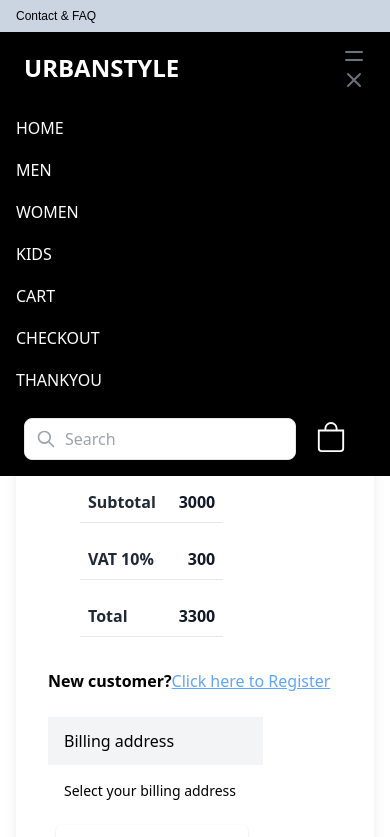
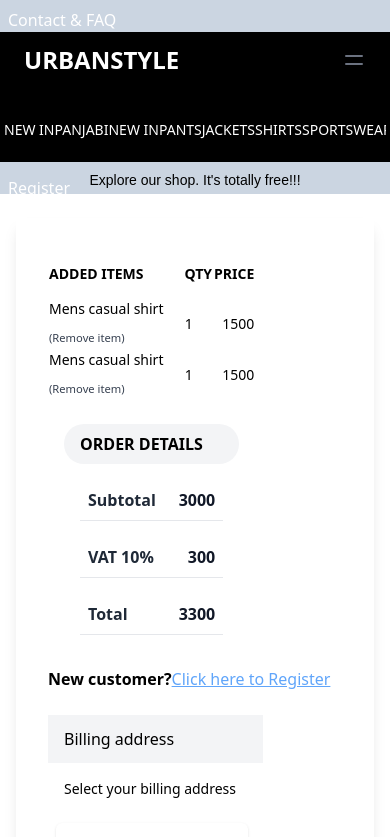
Before and after one commit to tarikul47/cloth-ecommerce-team-project-frontend-part, a Next.js app: page /Checkout in a window 390 px wide. Shown: the top 837 px of the page. Built offline with nearby package versions, Linux system fonts and the light colour scheme.

Commit message:
feat: mobile menu toggle and header responsive completed

```diff
--- a/components/Navbar.jsx
+++ b/components/Navbar.jsx
@@ -1,32 +1,55 @@
+import Link from "next/link";
+import { useState } from "react";
+import { menuItems, subMenuItems } from "../public/menuData";
 import Input from "./UI/Input";
 import MenuItem from "./UI/MenuItem";
-import { useRouter } from "next/router";
 
 const Navbar = () => {
-  const router = useRouter();
-  console.log(router.route);
+  const [navbar, setNavbar] = useState(false);
+  const showNavbar = () => {
+    setNavbar(!navbar);
+  };
+  const show = navbar ? "block" : "hidden";
+
   return (
     <section>
       <nav x-data="{ isOpen: false }" className="relative bg-black">
         <div className="container px-6 py-3 mx-auto md:flex">
           <div className="flex items-center justify-between">
             <div>
-              <a
-                className="text-2xl font-bold text-white transition-colors duration-300 transform lg:text-3xl"
-                href="/"
-              >
+              <Link href="/">
+                <a className="text-2xl font-bold text-white transition-colors duration-300 transform lg:text-3xl">
                   URBANSTYLE
                 </a>
+              </Link>
             </div>
 
             {/* Mobile menu button */}
             <div className="flex lg:hidden">
               <button
+                onClick={showNavbar}
                 x-cloak="true"
                 type="button"
                 className="text-gray-500 hover:text-gray-600  focus:outline-none focus:text-gray-600"
                 aria-label="toggle menu"
               >
+                {navbar ? (
+                  <svg
+                    x-show="isOpen"
+                    xmlns="http://www.w3.org/2000/svg"
+                    className="w-6 h-6"
+                    fill="none"
+                    viewBox="0 0 24 24"
+                    stroke="currentColor"
+                    strokeWidth="2"
+                  >
+                    <path
+                      strokeLinecap="round"
+                      strokeLinejoin="round"
+                      d="M6 18L18 6M6 6l12 12"
+                    />
+                  </svg>
+                ) : (
                   <svg
                     x-show="!isOpen"
                     xmlns="http://www.w3.org/2000/svg"
@@ -42,62 +65,19 @@
                       d="M4 8h16M4 16h16"
                     />
                   </svg>
-
-                <svg
-                  x-show="isOpen"
-                  xmlns="http://www.w3.org/2000/svg"
-                  className="w-6 h-6"
-                  fill="none"
-                  viewBox="0 0 24 24"
-                  stroke="currentColor"
-                  strokeWidth="2"
-                >
-                  <path
-                    strokeLinecap="round"
-                    strokeLinejoin="round"
-                    d="M6 18L18 6M6 6l12 12"
-                  />
-                </svg>
+                )}
               </button>
             </div>
           </div>
           {/* Mobile Menu open: "block", Menu closed: "hidden" */}
           <div
             x-cloak="true"
-            className="absolute inset-x-0 z-20 w-full px-6 py-4 transition-all duration-300 ease-in-out bg-black md:mt-0 md:p-0 md:top-0 md:relative md:opacity-100 md:translate-x-0 md:flex md:items-center md:justify-between"
+            className={`${show} absolute inset-x-0 z-20 w-full px-6 py-4 transition-all duration-300 ease-in-out bg-black md:mt-0 md:p-0 md:top-0 md:relative md:opacity-100 md:translate-x-0 md:flex md:items-center md:justify-between`}
           >
             <div className="flex flex-col px-2 -mx-4 md:flex-row md:mx-10 md:py-0">
-              <MenuItem
-                name="HOME"
-                design="py-2 border-b-2 border-transparent text-white hover:text-white transition-colors duration-300 transform hover:border-white sm:mx-6"
-              />
-              <MenuItem
-                name="MEN"
-                design="py-2 border-b-2 border-transparent text-white hover:text-white transition-colors duration-300 transform hover:border-white sm:mx-6"
-              />
-              <MenuItem
-                name="WOMEN"
-                design="py-2 border-b-2 border-transparent text-white hover:text-white transition-colors duration-300 transform hover:border-white sm:mx-6"
-              />
-              <MenuItem
-                name="KIDS"
-                design="py-2 border-b-2 border-transparent text-white hover:text-white transition-colors duration-300 transform hover:border-white sm:mx-6"
-              />
-              <MenuItem
-                name="CART"
-                url="/cart"
-                design="py-2 border-b-2 border-transparent text-white hover:text-white transition-colors duration-300 transform hover:border-white sm:mx-6"
-              />
-              <MenuItem
-                name="CHECKOUT"
-                url="/checkout"
-                design="py-2 border-b-2 border-transparent text-white hover:text-white transition-colors duration-300 transform hover:border-white sm:mx-6"
-              />
-              <MenuItem
-                name="THANKYOU"
-                url="/thankyou"
-                design="py-2 border-b-2 border-transparent text-white hover:text-white transition-colors duration-300 transform hover:border-white sm:mx-6"
-              />
+              {menuItems.map((item) => (
+                <MenuItem key={item.id} name={item.name} url={item.url} />
+              ))}
             </div>
             <div className="relative mt-4 md:mt-0 flex">
               <span className="absolute inset-y-0 left-0 flex items-center pl-3">
@@ -137,42 +117,15 @@
           </div>
         </div>
         <div class="container">
-          <div class="py-3 mt-3 -mx-3 overflow-y-auto whitespace-nowrap scroll-hidden">
+          <div class="flex justify-around py-3 mt-3 -mx-3 overflow-y-auto whitespace-nowrap scroll-hidden">
+            {subMenuItems.map((item) => (
               <MenuItem
-              name="NEW IN"
-              design="py-2 text-sm border-b-2 border-transparent text-white hover:text-white transition-colors duration-300 transform hover:border-white sm:mx-6"
-              url="/category/pants"
+                key={item.id}
+                name={item.name}
+                url={item.url}
+                textSm="text-sm"
               />
-            <MenuItem
-              name="PANJABI"
-              design="py-2 text-sm border-b-2 border-transparent text-white hover:text-white transition-colors duration-300 transform hover:border-white sm:mx-6"
-              url="/category/pants"
-            />
-            <MenuItem
-              name="NEW IN"
-              design="py-2 text-sm border-b-2 border-transparent text-white hover:text-white transition-colors duration-300 transform hover:border-white sm:mx-6"
-              url="/category/pants"
-            />
-            <MenuItem
-              name="PANTS"
-              design="py-2 text-sm border-b-2 border-transparent text-white hover:text-white transition-colors duration-300 transform hover:border-white sm:mx-6"
-              url="/category/pants"
-            />
-            <MenuItem
-              name="JACKETS"
-              design="py-2 text-sm border-b-2 border-transparent text-white hover:text-white transition-colors duration-300 transform hover:border-white sm:mx-6"
-              url="/category/pants"
-            />
-            <MenuItem
-              name="SHIRTS"
-              design="py-2 text-sm border-b-2 border-transparent text-white hover:text-white transition-colors duration-300 transform hover:border-white sm:mx-6"
-              url="/category/pants"
-            />
-            <MenuItem
-              name=" SPORTSWEAR"
-              design="py-2 text-sm border-b-2 border-transparent text-white hover:text-white transition-colors duration-300 transform hover:border-white sm:mx-6"
-              url="/category/pants"
-            />
+            ))}
           </div>
         </div>
       </nav>
--- a/components/UI/MenuItem.jsx
+++ b/components/UI/MenuItem.jsx
@@ -1,8 +1,13 @@
-const MenuItem = ({ name, design, url = "" }) => {
+import Link from "next/link";
+const MenuItem = ({ name, url = "", textSm = "" }) => {
   return (
-    <a href={url} className={design}>
-      {name}
-    </a>
+    <Link href={url}>
+      <a
+        className={`${textSm} py-2 border-b-2 border-transparent text-white hover:text-white transition-colors duration-300 transform hover:border-white sm:mx-6`}
+      >
+        {name}
+      </a>
+    </Link>
   );
 };
 
--- /dev/null
+++ b/public/menuData.js
@@ -0,0 +1,76 @@
+export const menuItems = [
+    {
+        id : 101,
+        name : 'HOME',
+        url : '/'
+    },
+    {
+        id : 102,
+        name : 'MEN',
+        url : ''
+    },
+    {
+        id : 103,
+        name : 'WOMEN',
+        url : ''
+    },
+    {
+        id : 104,
+        name : 'KIDS',
+        url : ''
+    },
+    {
+        id : 105,
+        name : 'CART',
+        url : '/cart'
+    },
+    {
+        id : 106,
+        name : 'CHECKOUT',
+        url : '/checkout'
+    },
+    {
+        id : 107,
+        name : 'THANKYOU',
+        url : '/thankyou'
+    }
+];
+
+export const subMenuItems = [
+    {
+        id : 201,
+        name : 'NEW IN',
+        url : '/category/pants'
+    },
+    {
+        id : 202,
+        name : 'PANJABI',
+        url : '/category/panjabi'
+    },
+    {
+        id : 203,
+        name : 'NEW IN',
+        url : '/category/pants'
+    },
+    {
+        id : 204,
+        name : 'PANTS',
+        url : '/category/pants'
+    },
+    {
+        id : 205,
+        name : 'JACKETS',
+        url : '/category/jackets'
+    },
+    {
+        id : 206,
+        name : 'SHIRTS',
+        url : '/category/shirts'
+    },
+    {
+        id : 207,
+        name : 'SPORTSWEAR',
+        url : '/category/sportswear'
+    }
+
+]
```
Lines whose indentation alone changed are shown as unchanged.
